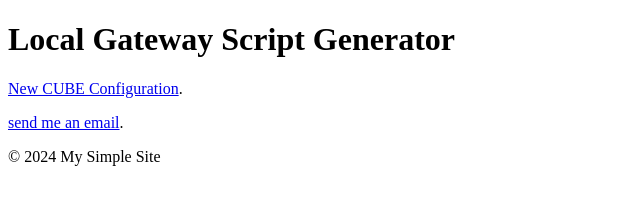
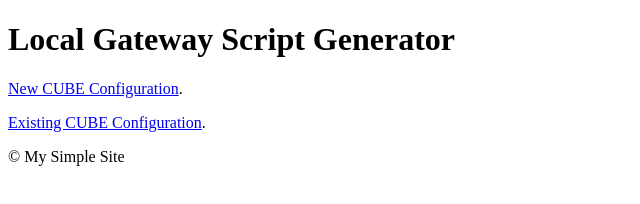
Before and after one commit to bigant32/veytec_files, a plain HTML site: page index.html in a window 1280 px wide. Shown: the whole page, without its empty margins (0-640 px from the left). Drawn offline with Linux system fonts and the light colour scheme.

Commit message:
Update index.html

```diff
--- a/index.html
+++ b/index.html
@@ -14,16 +14,16 @@
 
     <main>
             <p>
-				<a href="https://bigant32.github.io/veytec_files/VYTC_NEW_LGW_Config.html" target="_blank">New CUBE Configuration</a>.
+				<a href="VYTC_NEW_LGW_Config.html" target="_blank">New CUBE Configuration</a>.
             </p>
 
             <p>
-				<a href="mailto:example@email.com">send me an email</a>.
+				<a href="VYTC_LGW_Config_Form.html">Existing CUBE Configuration</a>.
 			</p>
     </main>
 
     <footer>
-        <p>&copy; 2024 My Simple Site</p>
+        <p>&copy; My Simple Site</p>
     </footer>
 
 </body>
```
